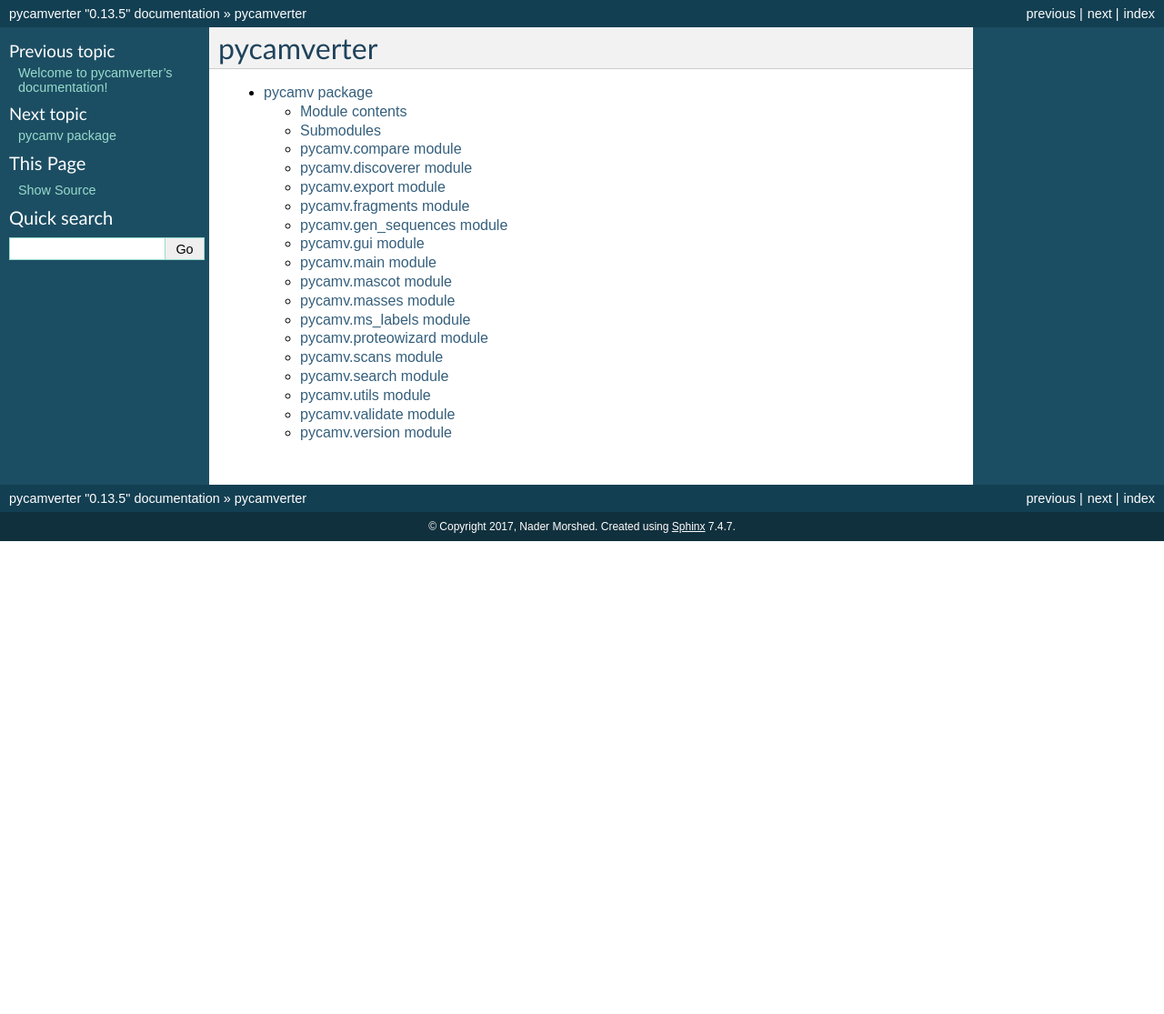
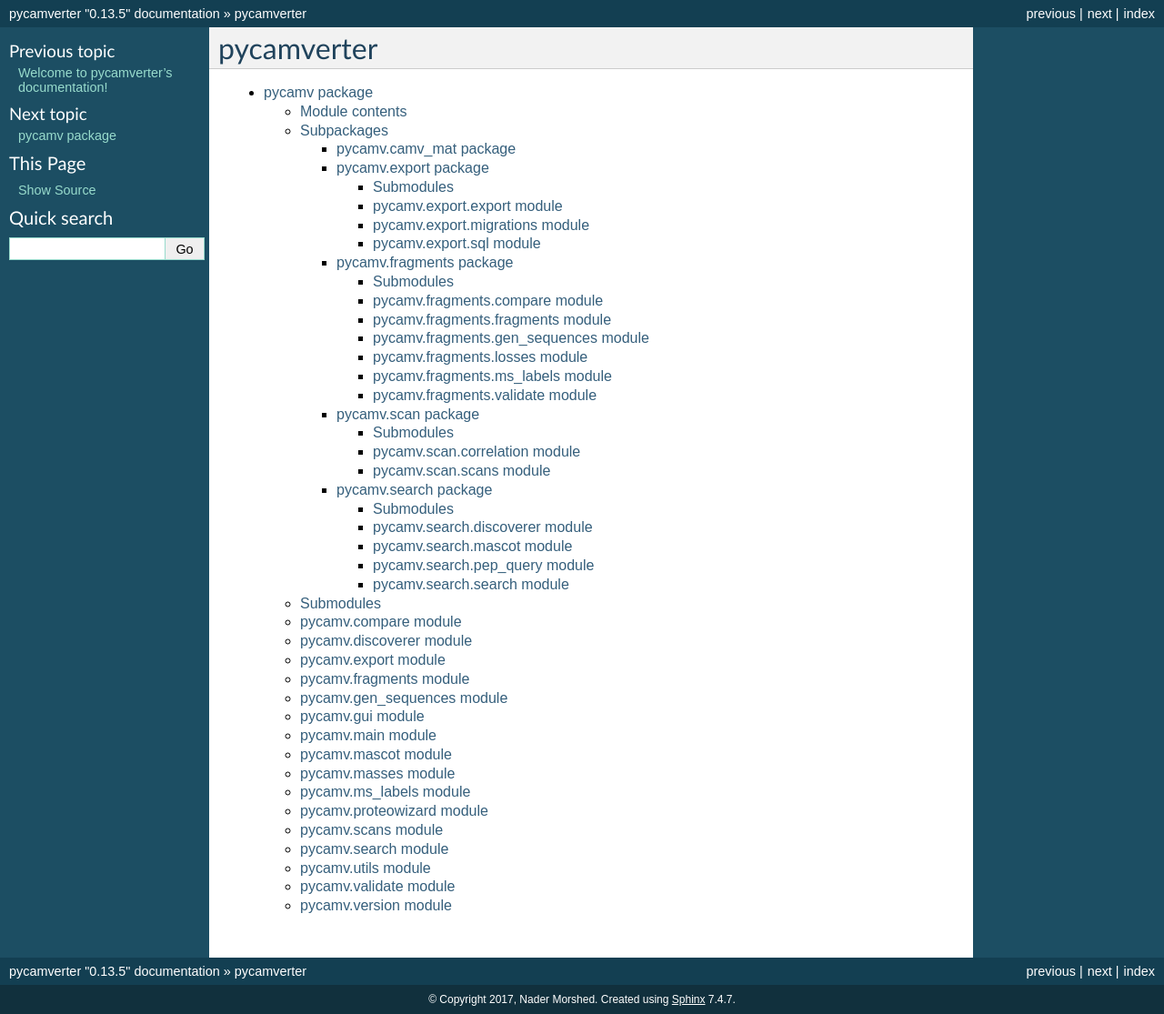
Before and after one commit to white-lab/pycamverter, a Sphinx documentation site: the page built from docs/modules.rst, in a window 1280 px wide. Shown: the whole page at 91% size. Built offline with Sphinx 7.4.7, drawn with Linux system fonts in a browser that asks for light colours; before the commit the page ends 900 px from its top, so only the background shows below that.

Commit message:
Updated docs

```diff
--- /dev/null
+++ b/docs/pycamv.camv_mat.rst
@@ -0,0 +1,7 @@
+pycamv.camv_mat package
+=======================
+
+.. automodule:: pycamv.camv_mat
+    :members:
+    :undoc-members:
+    :show-inheritance:
--- /dev/null
+++ b/docs/pycamv.export.rst
@@ -0,0 +1,34 @@
+pycamv.export package
+=====================
+
+.. automodule:: pycamv.export
+    :members:
+    :undoc-members:
+    :show-inheritance:
+
+Submodules
+----------
+
+pycamv.export.export module
+---------------------------
+
+.. automodule:: pycamv.export.export
+    :members:
+    :undoc-members:
+    :show-inheritance:
+
+pycamv.export.migrations module
+-------------------------------
+
+.. automodule:: pycamv.export.migrations
+    :members:
+    :undoc-members:
+    :show-inheritance:
+
+pycamv.export.sql module
+------------------------
+
+.. automodule:: pycamv.export.sql
+    :members:
+    :undoc-members:
+    :show-inheritance:
--- /dev/null
+++ b/docs/pycamv.fragment.rst
@@ -0,0 +1,58 @@
+pycamv.fragments package
+========================
+
+.. automodule:: pycamv.fragments
+    :members:
+    :undoc-members:
+    :show-inheritance:
+
+Submodules
+----------
+
+pycamv.fragments.compare module
+-------------------------------
+
+.. automodule:: pycamv.fragments.compare
+    :members:
+    :undoc-members:
+    :show-inheritance:
+
+pycamv.fragments.fragments module
+---------------------------------
+
+.. automodule:: pycamv.fragments.fragments
+    :members:
+    :undoc-members:
+    :show-inheritance:
+
+pycamv.fragments.gen_sequences module
+-------------------------------------
+
+.. automodule:: pycamv.fragments.gen_sequences
+    :members:
+    :undoc-members:
+    :show-inheritance:
+
+pycamv.fragments.losses module
+------------------------------
+
+.. automodule:: pycamv.fragments.losses
+    :members:
+    :undoc-members:
+    :show-inheritance:
+
+pycamv.fragments.ms_labels module
+---------------------------------
+
+.. automodule:: pycamv.fragments.ms_labels
+    :members:
+    :undoc-members:
+    :show-inheritance:
+
+pycamv.fragments.validate module
+--------------------------------
+
+.. automodule:: pycamv.fragments.validate
+    :members:
+    :undoc-members:
+    :show-inheritance:
--- a/docs/pycamv.rst
+++ b/docs/pycamv.rst
@@ -9,6 +9,17 @@ Module contents
     :members:
     :undoc-members:
     :show-inheritance:
+
+Subpackages
+-----------
+
+.. toctree::
+
+    pycamv.camv_mat
+    pycamv.export
+    pycamv.fragment
+    pycamv.scan
+    pycamv.search
 
 
 Submodules
--- /dev/null
+++ b/docs/pycamv.scan.rst
@@ -0,0 +1,26 @@
+pycamv.scan package
+===================
+
+.. automodule:: pycamv.scan
+    :members:
+    :undoc-members:
+    :show-inheritance:
+
+Submodules
+----------
+
+pycamv.scan.correlation module
+------------------------------
+
+.. automodule:: pycamv.scan.scan_list
+    :members:
+    :undoc-members:
+    :show-inheritance:
+
+pycamv.scan.scans module
+------------------------
+
+.. automodule:: pycamv.scan.scans
+    :members:
+    :undoc-members:
+    :show-inheritance:
--- /dev/null
+++ b/docs/pycamv.search.rst
@@ -0,0 +1,42 @@
+pycamv.search package
+=====================
+
+.. automodule:: pycamv.search
+    :members:
+    :undoc-members:
+    :show-inheritance:
+
+Submodules
+----------
+
+pycamv.search.discoverer module
+-------------------------------
+
+.. automodule:: pycamv.search.discoverer
+    :members:
+    :undoc-members:
+    :show-inheritance:
+
+pycamv.search.mascot module
+---------------------------
+
+.. automodule:: pycamv.search.mascot
+    :members:
+    :undoc-members:
+    :show-inheritance:
+
+pycamv.search.pep_query module
+------------------------------
+
+.. automodule:: pycamv.search.pep_query
+    :members:
+    :undoc-members:
+    :show-inheritance:
+
+pycamv.search.search module
+---------------------------
+
+.. automodule:: pycamv.search.search
+    :members:
+    :undoc-members:
+    :show-inheritance:
```
